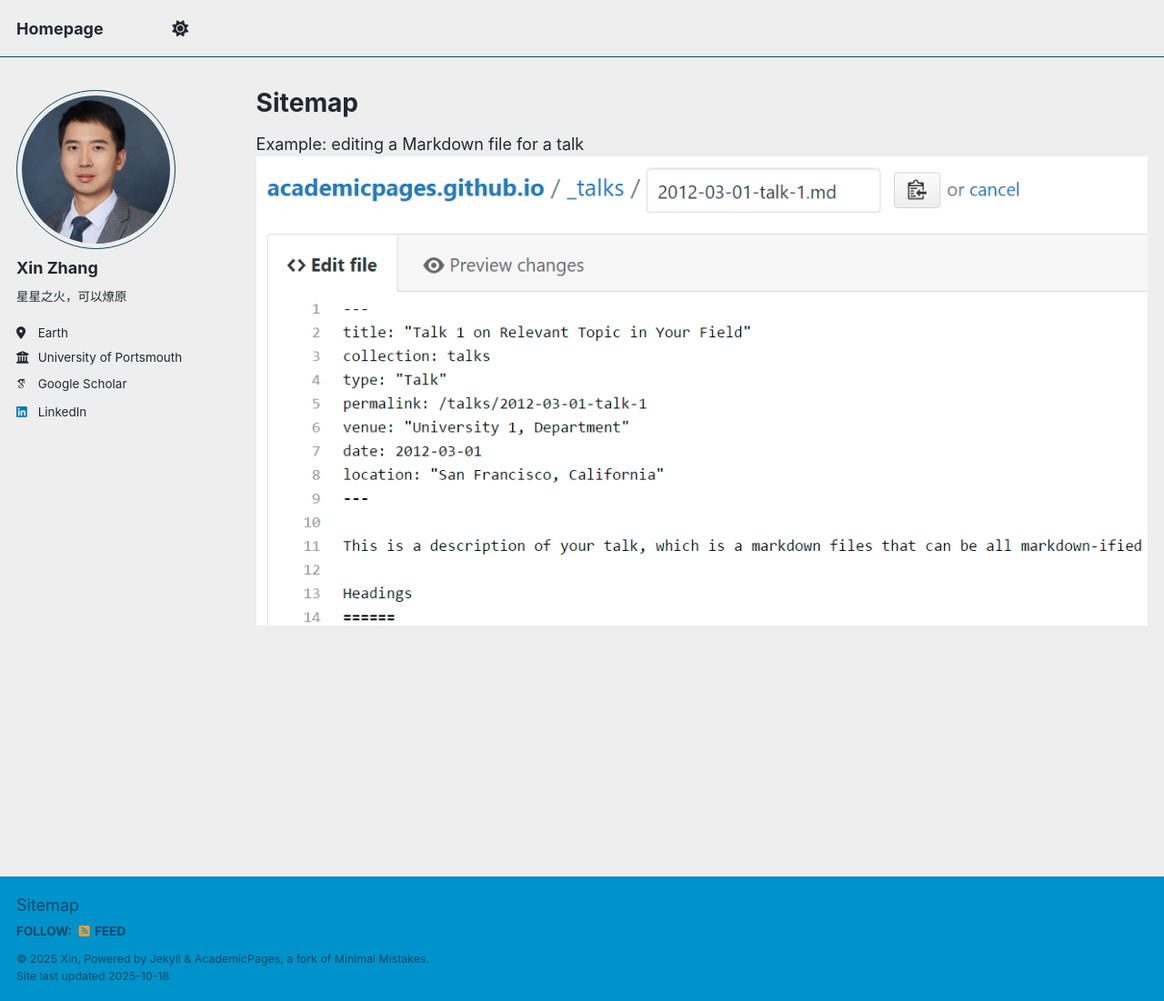
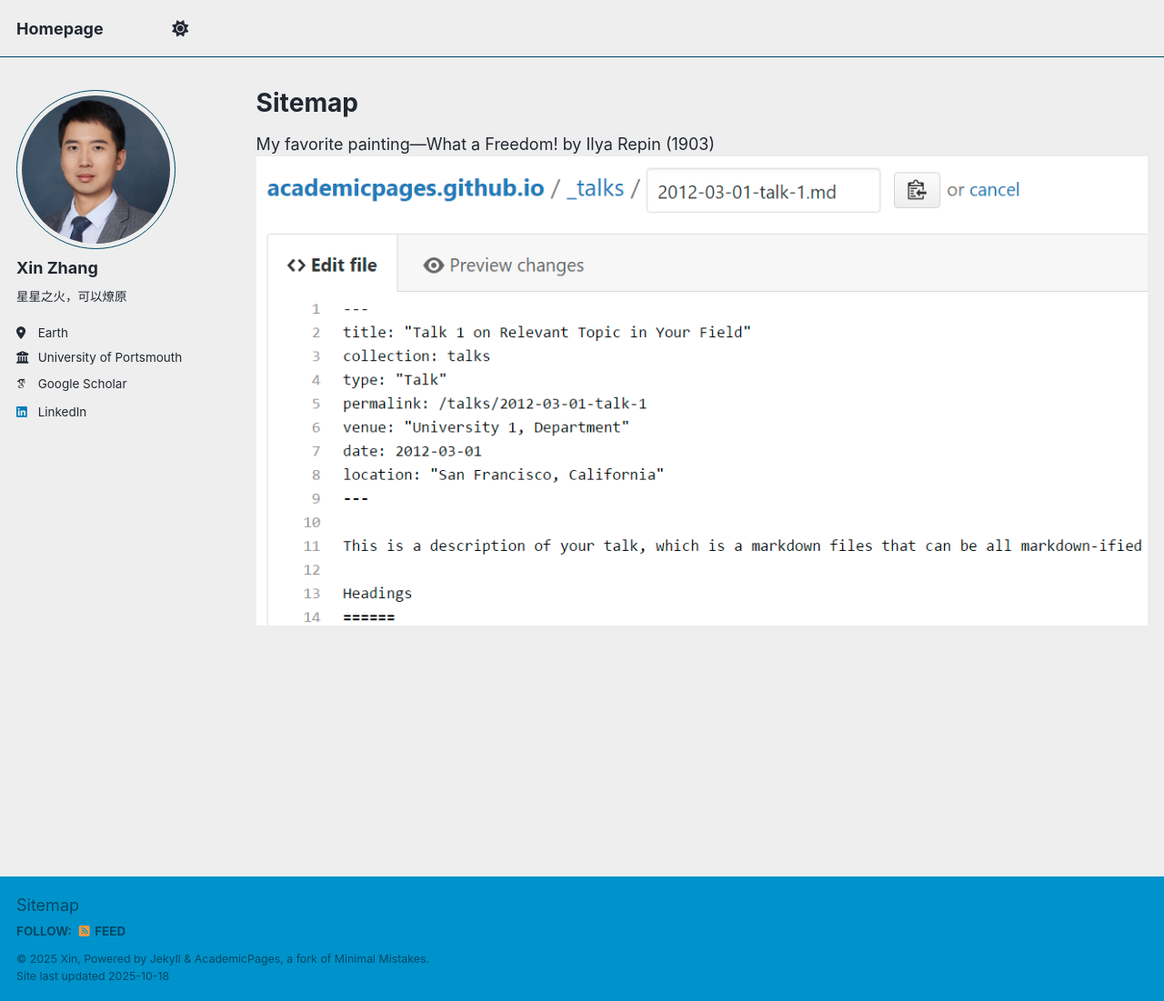
Before and after one commit to Mansion-ZX/Mansion-ZX.github.io, a Jekyll site: the page built from _pages/sitemap.md, in a window 1280 px wide and 1101 px high. Shown: the whole window at 91% size. Built offline with Jekyll 4.4.1, drawn with Linux system fonts in a browser that asks for light colours; some web fonts are replaced; a script that is not in the unit is left out.

Commit message:
Update sitemap.md

```diff
--- a/_pages/sitemap.md
+++ b/_pages/sitemap.md
@@ -6,5 +6,5 @@ author_profile: true
 ---
 
 
-Example: editing a Markdown file for a talk
-![Editing a Markdown file for a talk](/images/editing-talk.png)
+My favorite painting---What a Freedom! by Ilya Repin (1903)
+![My favorite painting---What a Freedom! by Ilya Repin (1903)](/images/editing-talk.png)
```
